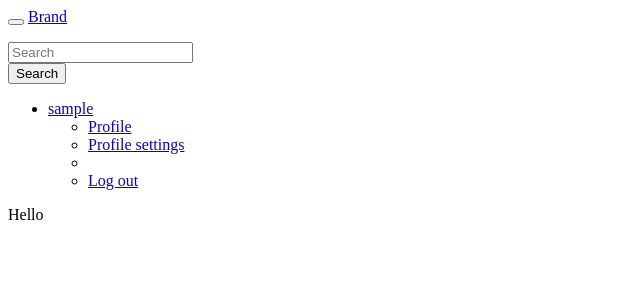
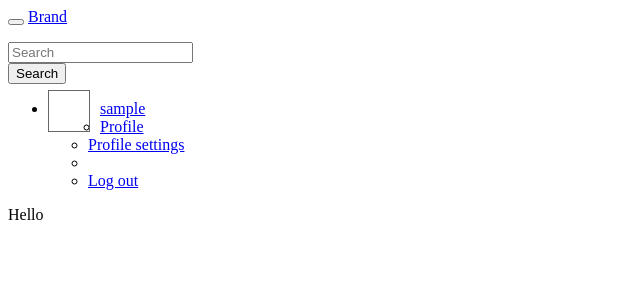
Before and after one commit to Drapegnik/Mini-Wiki, a Django app: page /user/1/profile/ in a window 1280 px wide. Shown: the top 300 px of the page, without its empty margins (0-640 px from the left). Run offline with Django 3.2, Linux system fonts and the light colour scheme; the visitor is signed in with stand-in values (Sample User, id 1); data that the repository does not hold is empty; some libraries are stand-ins or nearby versions.

Commit message:
add photo deleting, default userpic and user pic in nabber, fix bug with user gender

```diff
--- a/app/views.py
+++ b/app/views.py
@@ -35,10 +35,13 @@ def profile_settings(request, user_id):
     else:
         obj = Account.objects.filter(id=request.user.id)[0]
         obj.location = request.POST.get('location')
-        obj.gender = request.POST.get('gender')
+        print(request.POST.get('gender'))
+        if (request.POST.get('gender')):
+            obj.gender = request.POST.get('gender')
         obj.about = request.POST.get('about')
         if (request.POST.get('photo') != ''):
-            obj.photo = request.FILES.get('photo')
+            cloudinary.uploader.destroy(user_id, invalidate=True)
+            obj.photo = cloudinary.uploader.upload(request.FILES.get('photo'), public_id=user_id, invalidate=True)['url']
         obj.theme = Theme.objects.filter(name=request.POST.get('theme'))[0]
         obj.language = Language.objects.filter(name=request.POST.get('language'))[0]
         obj.save()
--- a/authenticating/models.py
+++ b/authenticating/models.py
@@ -1,3 +1,4 @@
+import cloudinary
 from django.db import models
 from app.models import Theme, Language
 from django.contrib.auth.models import AbstractBaseUser, BaseUserManager
@@ -36,7 +37,7 @@ class Account(AbstractBaseUser):
     location = models.CharField(max_length=140, blank=True)
     gender = models.CharField(max_length=140, blank=True)
     about = models.CharField(max_length=500, blank=True)
-    photo = CloudinaryField('image', blank=True)
+    photo = models.URLField(blank=True)
     theme = models.ForeignKey(Theme, default=1)
     language = models.ForeignKey(Language, default=1)
 
--- a/authenticating/views.py
+++ b/authenticating/views.py
@@ -3,6 +3,8 @@ from django.shortcuts import render, redirect
 from authenticating.forms import RegistrationForm
 from .models import Account
 from django.contrib.auth import views
+import cloudinary
+from courseproject import settings
 from social.pipeline.partial import partial
 from social.pipeline.user import USER_FIELDS
 
@@ -18,6 +20,9 @@ def registration(request):
             if form.is_valid():
                 Account.objects.create_user(form.cleaned_data['username'], form.cleaned_data['email'],
                                             form.cleaned_data['password'])
+                obj = Account.objects.filter(username=form.cleaned_data['username'])[0]
+                obj.photo = cloudinary.uploader.upload(settings.STATIC_ROOT+'/static/icons/userpic.png', public_id=obj.id)['url']
+                obj.save()
             return redirect(reverse('login'))
         else:
             form = RegistrationForm()
--- a/courseproject/static/styles/style.css
+++ b/courseproject/static/styles/style.css
@@ -1,3 +1,20 @@
+#userpicnavbar {
+    position: relative;
+    float: left;
+    width: 40px;
+    height: 40px;
+    margin: -0.6em 10px 0 0;
+    border: 1px solid #666;
+}
+
+.imgRect {
+    display: block;
+    padding-bottom: 100%;
+    background-repeat: no-repeat;
+    background-position: 50% 50%;
+    background-size: cover;
+}
+
 #categoryes {
     height: 100%;
 }
--- a/templates/base.html
+++ b/templates/base.html
@@ -57,7 +57,13 @@
                 {% if user.is_authenticated %}
                     <li class="dropdown">
                         <a href="#" class="dropdown-toggle" data-toggle="dropdown" role="button"
-                           aria-expanded="false">{{ user.username }}<span class="caret"></span></a>
+                           aria-expanded="false">
+                            <span id="userpicnavbar">
+                                <span class="imgRect" style="background-image: url({{ user.photo }})"></span>
+                                </span>
+                            {{ user.username }}
+                            <span class="caret"></span>
+                        </a>
                         <ul class="dropdown-menu" role="menu">
                             <li><a href="{% url 'user-profile' user.id %}">{% trans 'Profile' %}</a></li>
                             <li><a href="{% url 'profile-settings' user.id %}">{% trans 'Profile settings' %}</a></li>
```
Also changed, not shown: app/templates/profile_settings.html (+2 -5 lines), courseproject/static/icons/icon_fb.png (deleted), courseproject/static/icons/icon_twitter.png (deleted), courseproject/static/icons/icon_vk.png (deleted), courseproject/static/icons/userpic.png (added).
